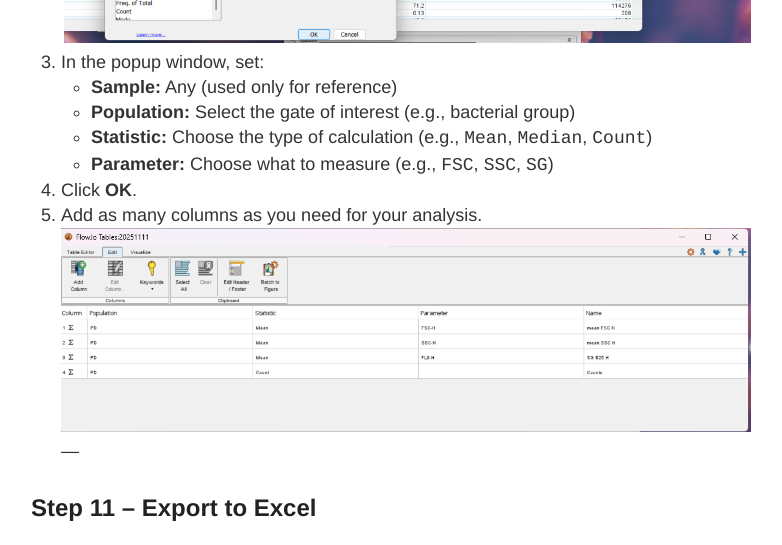
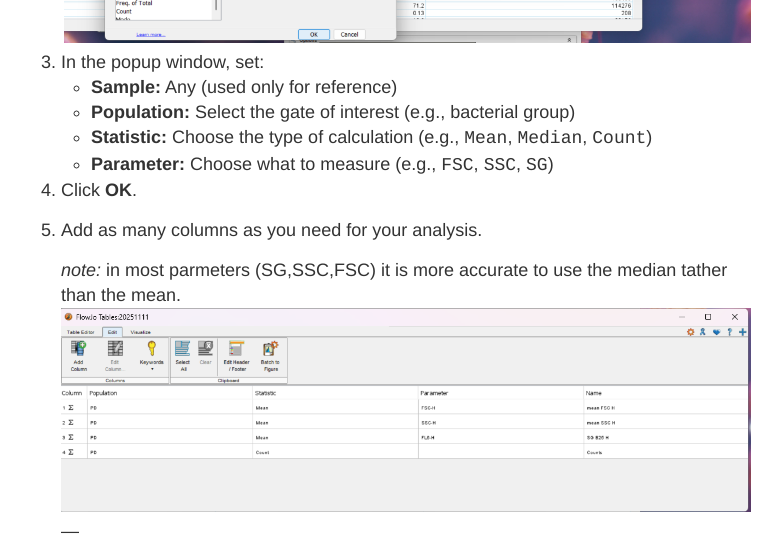
Before and after one commit to OfekRainish/OfekRainish_notebook, a Jekyll site: the page built from _posts/2025-11-11-FlowJO guide.md, in a window 1280 px wide and 900 px high, scrolled down 10381 px, cut to the strip 0-545 px from the top of the window. Shown: the whole strip, without its empty margins (249-1031 px from the left). Built offline with Jekyll 4.4.1, drawn with Linux system fonts in a browser that asks for light colours; our own code applies the rules of GitHub Pages for plain Markdown files; a file with an impossible date is left out.

Commit message:
Update 2025-11-11-FlowJO guide.md

```diff
--- a/_posts/2025-11-11-FlowJO guide.md
+++ b/_posts/2025-11-11-FlowJO guide.md
@@ -93,8 +93,11 @@ Click on one of the **blank** samples in the workspace to open its plot.
    - **Parameter:** Choose what to measure (e.g., `FSC`, `SSC`, `SG`)
 4. Click **OK**.
 5. Add as many columns as you need for your analysis.
+
+   *note:* in most parmeters (SG,SSC,FSC) it is more accurate to use the median tather than the mean.
 ![](../images/FACS/flowJo/15.png)
 ---
+
 
 ## Step 11 – Export to Excel
 1. Click the **gear icon** in the Table Editor.
```
